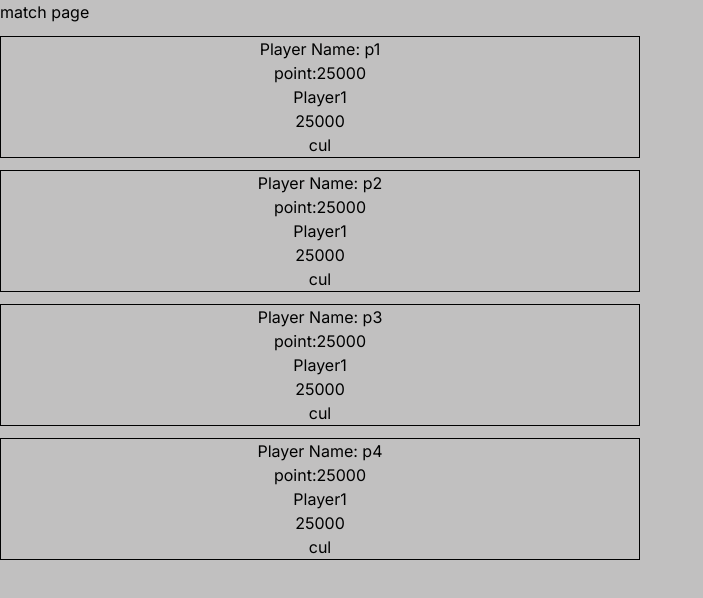
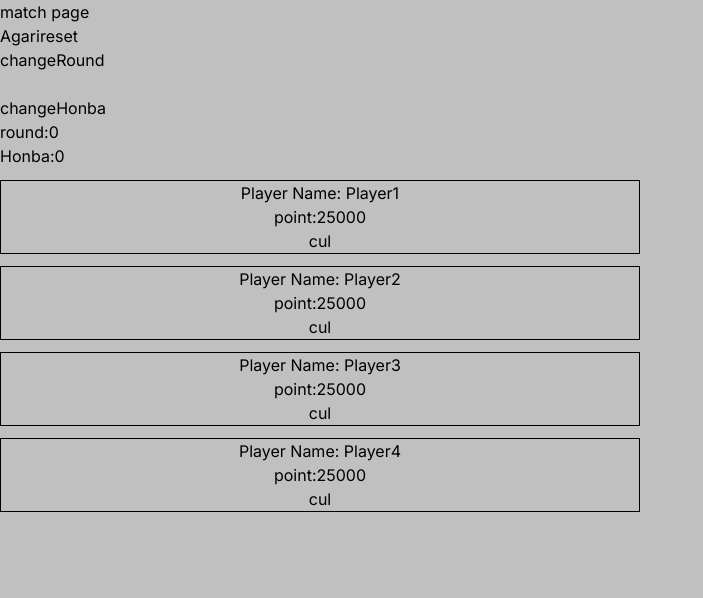
Before and after one commit to Losty522/calculationMahjong, a Next.js app: page /match in a window 1280 px wide. Shown: the top 598 px of the page, without its empty margins (0-703 px from the left). Built offline with nearby package versions, Linux system fonts and the light colour scheme.

Commit message:
made some object by zustand for playerData and field

```diff
--- a/package.json
+++ b/package.json
@@ -13,6 +13,7 @@
     "prisma": "^5.7.0",
     "react": "^18",
     "react-dom": "^18",
+    "react-query": "^3.39.3",
     "zustand": "^4.4.7"
   },
   "devDependencies": {
--- a/src/app/match/page.tsx
+++ b/src/app/match/page.tsx
@@ -1,6 +1,4 @@
-import Player from "@/components/Player";
-
-import React, { useState } from "react";
+import Field from "@/components/Field";
 
 type Props = {};
 
@@ -8,10 +6,7 @@ const page = (props: Props) => {
   return (
     <>
       <div>match page</div>
-      <Player playerName={"p1"} />
-      <Player playerName={"p2"} />
-      <Player playerName={"p3"} />
-      <Player playerName={"p4"} />
+      <Field />
     </>
   );
 };
--- a/src/app/page.tsx
+++ b/src/app/page.tsx
@@ -1,3 +1,4 @@
+"use client";
 import Link from "next/link";
 import React from "react";
 
--- /dev/null
+++ b/src/components/Field.tsx
@@ -0,0 +1,91 @@
+"use client";
+
+import Player from "./Player";
+import { useFeildStatus, usePlayerStore } from "./playerStore";
+import { useGetFromStore } from "@/hooks/zustandHooks";
+
+const Field = () => {
+  const handleResetStrage = () => {
+    localStorage.removeItem("playerStoreData");
+    localStorage.removeItem("FeildStatus");
+  };
+
+  const feildStatus = useGetFromStore(useFeildStatus, (state) => state);
+  const playerDataState = useGetFromStore(usePlayerStore, (state) => state);
+
+  if (!playerDataState) {
+    return null;
+  }
+  const handleAgari = () => {
+    // next create agari functionarity
+  };
+
+  return (
+    <>
+      <button
+        onClick={() => {
+          handleAgari();
+        }}
+      >
+        Agari
+      </button>
+
+      <button
+        onClick={() => {
+          handleResetStrage();
+        }}
+      >
+        reset
+      </button>
+
+      <br />
+
+      <button
+        onClick={() => {
+          feildStatus?.changeRound(1);
+        }}
+      >
+        changeRound
+      </button>
+
+      <br />
+      <br />
+      <button
+        onClick={() => {
+          feildStatus?.changeHonba(1);
+        }}
+      >
+        changeHonba
+      </button>
+
+      <div>round:{feildStatus?.round}</div>
+      <div>Honba:{feildStatus?.honba}</div>
+      <Player
+        id={Number(playerDataState?.player1?.id)}
+        playerName={playerDataState?.player1.playerName}
+        point={playerDataState?.player1.point}
+        calculatedPoints={playerDataState?.calculatedPoints}
+      />
+      <Player
+        id={Number(playerDataState?.player2?.id)}
+        playerName={playerDataState?.player2.playerName}
+        point={playerDataState?.player2.point}
+        calculatedPoints={playerDataState?.calculatedPoints}
+      />
+      <Player
+        id={Number(playerDataState?.player3?.id)}
+        playerName={playerDataState?.player3.playerName}
+        point={playerDataState?.player3.point}
+        calculatedPoints={playerDataState?.calculatedPoints}
+      />
+      <Player
+        id={Number(playerDataState?.player4?.id)}
+        playerName={playerDataState?.player4.playerName}
+        point={playerDataState?.player4.point}
+        calculatedPoints={playerDataState?.calculatedPoints}
+      />
+    </>
+  );
+};
+
+export default Field;
--- a/src/components/Player.tsx
+++ b/src/components/Player.tsx
@@ -1,20 +1,19 @@
 "use client";
-import React from "react";
-import { usePlayerStore, usePlayerStore2 } from "@/components/playerStore";
-type Props = {
+type PlayerType = {
+  id: number;
   playerName: string;
+  point: number;
+  calculatedPoints: (id: number, number: number) => void;
 };
 
-const Player = (props: Props) => {
-  const playerData = usePlayerStore();
-
+const Player = (props: PlayerType) => {
   return (
     <div className="border border-black mt-3 w-3/6 text-center">
       <div>Player Name: {props.playerName}</div>
-      <div>point:25000</div>
-      <div>{playerData.playerName}</div>
-      <div>{playerData.point}</div>
-      <button onClick={() => playerData.calculatedPoints(-200)}>cul</button>
+      <div>point:{props?.point}</div>
+      <button onClick={() => props?.calculatedPoints(props.id, -200)}>
+        cul
+      </button>
     </div>
   );
 };
--- a/src/components/playerStore.ts
+++ b/src/components/playerStore.ts
@@ -1,25 +1,100 @@
-import { create } from "zustand";
+"use client"
+import {create } from "zustand";
+import { createJSONStorage, persist } from "zustand/middleware";
 
-// type TodoStore = {
-//   todos: string[];
-//   addTodo: (todo: string) => void;
-//   removeTodo: (todo: string) => void;
-// };
-type playerStoreType = {
-  playerName: string,
-  point: number,
-  calculatedPoints:(number:number) => void;
+export type playerStoreType = {
+  player1:{
+    id:number,
+    playerName: string,
+    point: number,
 
+  },
+  player2:{
+    id:number,
+    playerName: string,
+    point: number,
+
+  },
+  player3:{
+    id:number,
+    playerName: string,
+    point: number,
+
+  },
+  player4:{
+    id:number,
+    playerName: string,
+    point: number,
+
+  },
+  calculatedPoints:(playerId:number,number:number) => void;
 }
 
-export const usePlayerStore = create<playerStoreType>((set)=>({
-  playerName: "Player1",
-  point:25000,
-  calculatedPoints:(number:number)=>set((state)=>({point:state.point+number}))
-}))
 
-export const usePlayerStore2 = create<playerStoreType>((set)=>({
-  playerName: "Player1",
-  point:25000,
-  calculatedPoints:(number:number)=>set((state)=>({point:state.point+number}))
-}))
+export type FeildStatusType = {
+  round:number,
+  honba:number,
+  changeRound:(number:number)=>void;
+  changeHonba:(number:number)=>void;
+}
+
+export const useFeildStatus = create<FeildStatusType>()(
+persist(
+  (set)=>({
+  round:0,
+  honba:0,
+  changeRound:(number:number)=>set((state)=>({round:state.round + number})),
+  changeHonba:(number:number)=>set((state)=>({honba:state.honba + number})),
+}),{
+  name: "FeildStatus",
+  storage: createJSONStorage(() => localStorage),
+}
+)
+)
+
+export const usePlayerStore = create<playerStoreType>()(
+  persist(
+    (set) => ({
+      player1:{
+        id:1,
+        playerName: "Player1",
+        point: 25000,
+      },
+      player2:{
+        id:2,
+        playerName: "Player2",
+        point: 25000,
+      },
+
+      player3:{
+        id:3,
+        playerName: "Player3",
+        point: 25000,
+      },
+      player4:{
+        id:4,
+        playerName: "Player4",
+        point: 25000,
+      },
+
+      calculatedPoints: (playerId: number, number: number) =>
+      set((state) => {
+        const player = state[`player${playerId}`as keyof playerStoreType];
+        if ('point' in player) {
+          return {
+            [`player${playerId}`]: {
+              ...player,
+              point: player.point + number,
+            },
+          };
+        }
+        return state;
+      }),
+    })
+    ,
+    {
+      name: "playerStoreData",
+      storage: createJSONStorage(() => localStorage),
+    }
+  )
+);
--- /dev/null
+++ b/src/hooks/zustandHooks.ts
@@ -0,0 +1,11 @@
+import { useState,useEffect } from "react";
+
+export function useGetFromStore<T,F>(
+  store:(calback:(state:T)=>unknown)=>unknown,storeCallback:(state:T)=>F){
+  const result = store(storeCallback) as F
+  const [state,setState] = useState<F>();
+  useEffect(()=>{
+    setState(result);
+  },[result])
+  return state;
+}
```
Also changed, not shown: src/app/layout.tsx (+9 -9 lines), 1 other file (tests, documents, lock files or other folders).
